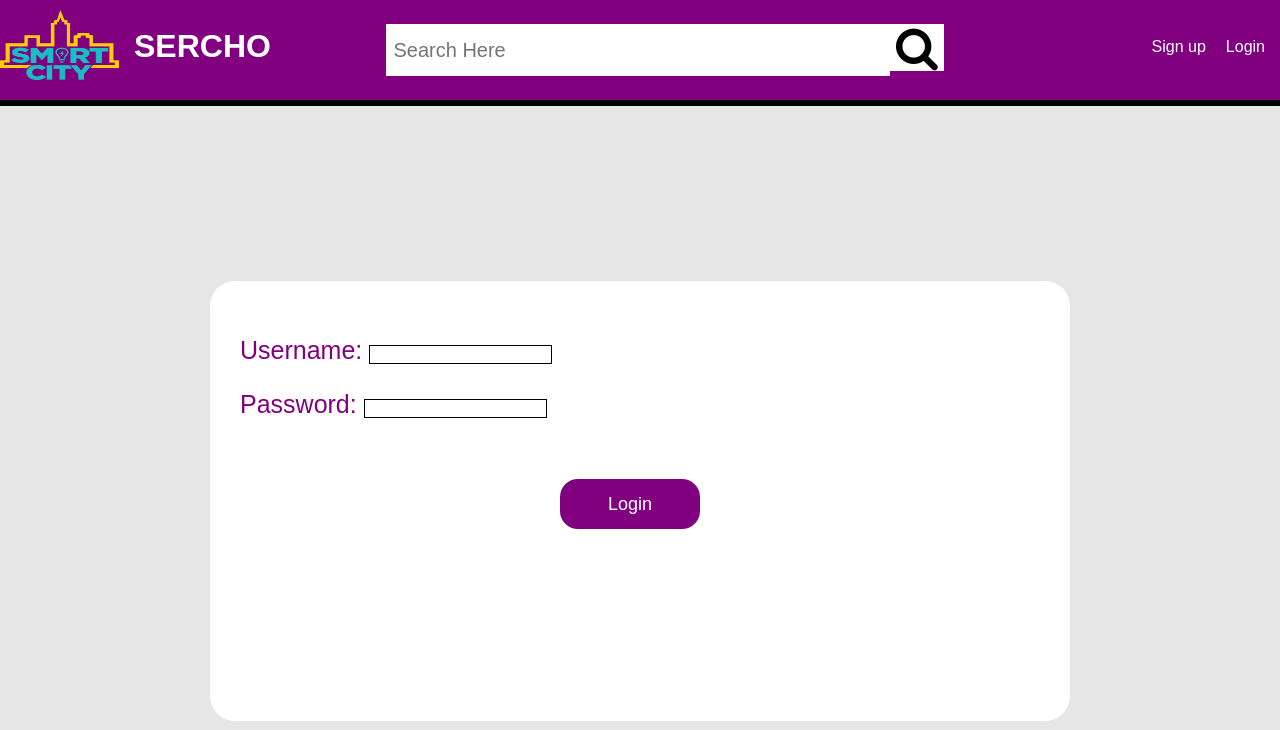
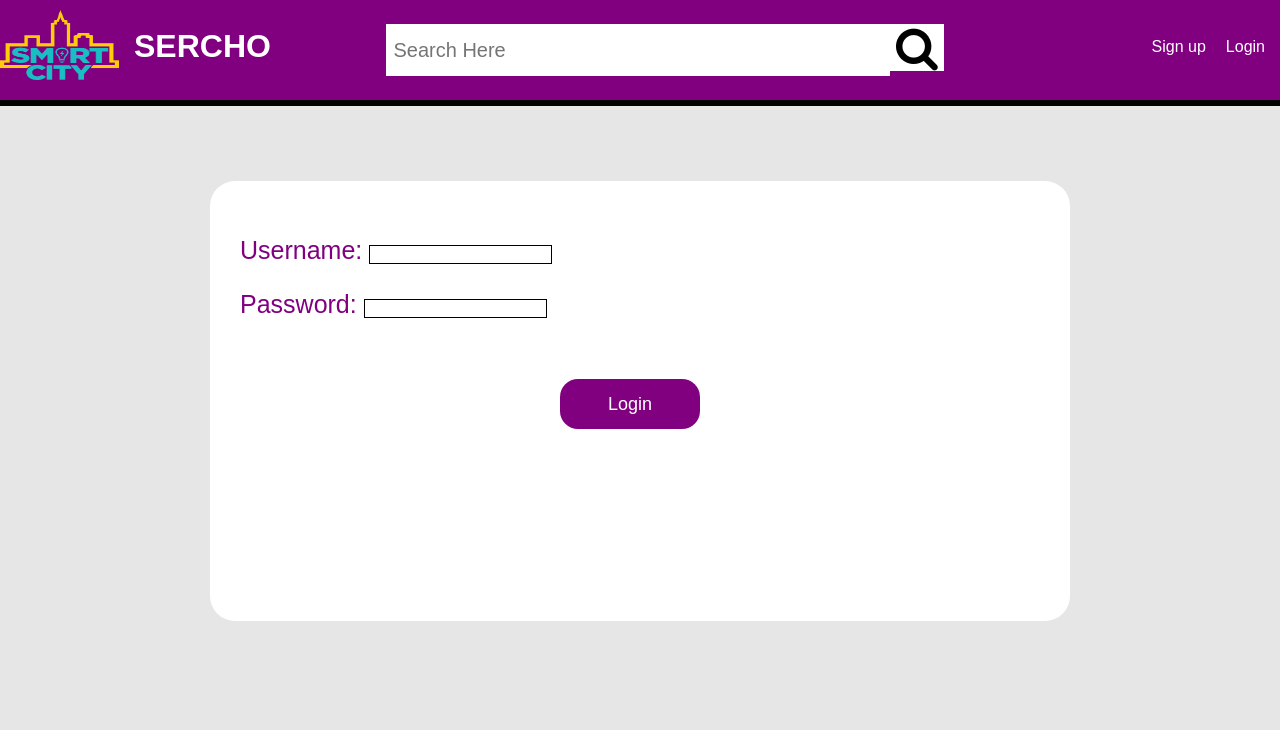
Before and after one commit to kishan7492/IFB299-55-Project, a Django app: page /login/ in a window 1280 px wide. Shown: the top 730 px of the page. Run offline with Django 3.2, Linux system fonts and the light colour scheme; parts of the project's set-up code (start-up, migrations or seed data) failed here and were passed over.

Commit message:
Merge remote-tracking branch 'origin/master'
# Conflicts:
#	IFB299Project/IFB299.db
#	IFB299Project/templates/smart_city.html

```diff
--- a/IFB299Project/IFB299Project/forms.py
+++ b/IFB299Project/IFB299Project/forms.py
@@ -16,7 +16,7 @@ class SignUpForm(UserCreationForm):
 
     email = forms.EmailField(max_length=254, help_text='Required. Inform a valid email address.')
     last_name = forms.CharField(max_length=30, required=False, help_text='Enter your full name')
-    type = forms.ChoiceField(choices=MY_CHOICES)
+    type = forms.ChoiceField(choices=MY_CHOICES, required=True)
 
 class Meta:
         model = User
--- a/IFB299Project/static/CSS/maincss.css
+++ b/IFB299Project/static/CSS/maincss.css
@@ -170,7 +170,7 @@ h1{
 #signin{
     width: 800px;
     height: 380px;
-    margin-top:100px !important;
+    margin-top:100px ;
     margin: 0em auto;
     padding: 30px;
     background-color: #ffffff;
```
Also changed, not shown: IFB299Project/IFB299.db.
